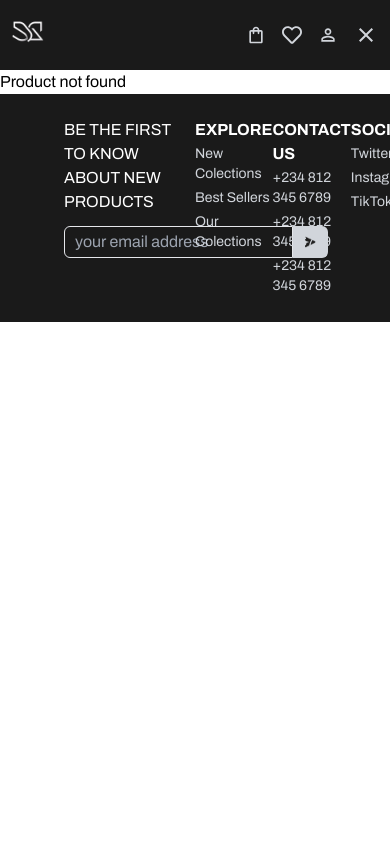
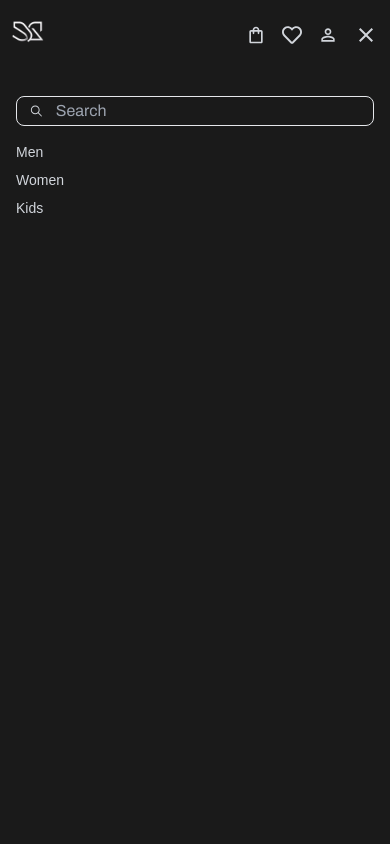
Before and after one commit to Peculiars/sneaker, a Next.js app: page /productList/1 in a window 390 px wide. Both pictures are taken after a click on the button 366 px from the left and 35 px from the top of the page. Shown: the top 844 px of the page. Built offline with nearby package versions, Linux system fonts and the light colour scheme; a web font is replaced by a local one.

Commit message:
implement mobile hero section

```diff
--- a/src/components/header/Navbar.tsx
+++ b/src/components/header/Navbar.tsx
@@ -45,15 +45,15 @@ const Navbar = () => {
 
             {/* Mobile menu */}
             {isMenuOpen && (
-                <div className="absolute top-full left-0 right-0 bg-[#1A1A1A] p-4 md:hidden">
-                    <div className="flex flex-col gap-y-4 text-sm font-normal text-gray-300">
+                <div className="absolute z-50 top-16 left-0 right-0 bg-[#1A1A1A] h-full p-4 md:hidden">
+                    <div className="mt-4 flex border rounded-lg px-3 py-0.5 gap-x-3 items-center hover:border-white duration-300 hover:border-2">
+                        <IoIosSearch className="text-gray-300 hover:text-white"/>
+                        <input className="bg-transparent outline-none w-full" type="text" placeholder="Search" />
+                    </div>
+                    <div className="flex flex-col gap-y-2 mt-4 text-sm font-normal text-gray-300">
                         <Link href='/' className="navLink">Men</Link>
                         <Link href='/' className="navLink">Women</Link>
                         <Link href='/' className="navLink">Kids</Link>
-                    </div>
-                    <div className="mt-4 flex border rounded-lg px-3 py-0.5 gap-x-3 items-center hover:border-white duration-300 hover:border-2">
-                        <IoIosSearch className=""/>
-                        <input className="bg-transparent outline-none w-full" type="text" placeholder="Search" />
                     </div>
                 </div>
             )}
--- a/src/components/main/Hero.tsx
+++ b/src/components/main/Hero.tsx
@@ -3,14 +3,14 @@ import HeroImg from '../../../public/assets/images/heroImg.png'
 import Link from 'next/link'
 const Hero = () =>{
     return(
-        <section className="px-[64px] py-[19px] max-w-screen-xl h-full bg-[#1A1A1A] grid grid-cols-3">
-            <div className=" col-span-2 w-full h-full">
-                    <div className='mt-12'>
-                        <h1 className=" uppercase text-white text-[80px] leading-tight font-archivo">crafted for champions. <br/> made for you!!!</h1>
-                        <Link href='/productList' className='border rounded-[100px] px-6 py-2 text-gray-300 hover:bg-gray-300 hover:text-black duration-500 font-satoshi'>Our Collections</Link>
+        <section className="xs:px-[12px] md:px-[64px] py-[19px] max-w-screen-xl h-full bg-[#1A1A1A] grid xs:grid-cols-2 md:grid-cols-3">
+            <div className="xs:col-span-1 md:col-span-2 w-full h-full">
+                    <div className='xs:mt-3 md:mt-12'>
+                        <h1 className=" uppercase text-white xs:text-[34px] md:text-[80px] leading-tight font-archivo">crafted for champions. <br/> made for you!!!</h1>
+                        <Link href='/productList' className='border rounded-[100px] xs:px-3 xs:py-0.5 md:px-6 md:py-2 text-gray-300 hover:bg-gray-300 hover:text-black duration-500 font-satoshi'>Our Collections</Link>
                     </div>
             </div>
-            <div className='col-span-1'>
+            <div className='col-span-1 xs:flex items-center xs:w-[100%]'>
                 <Image src={HeroImg} alt='sneaker image'/>
             </div>
         </section>
```
